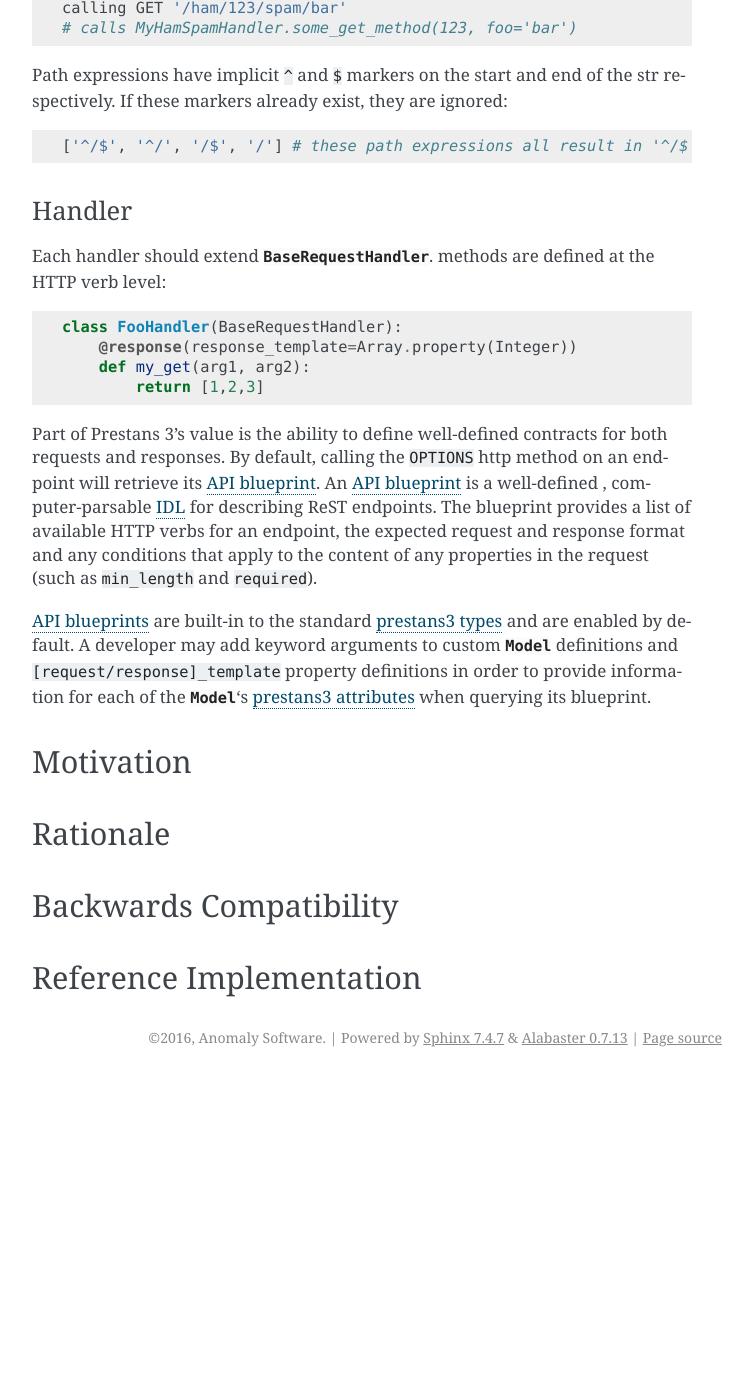
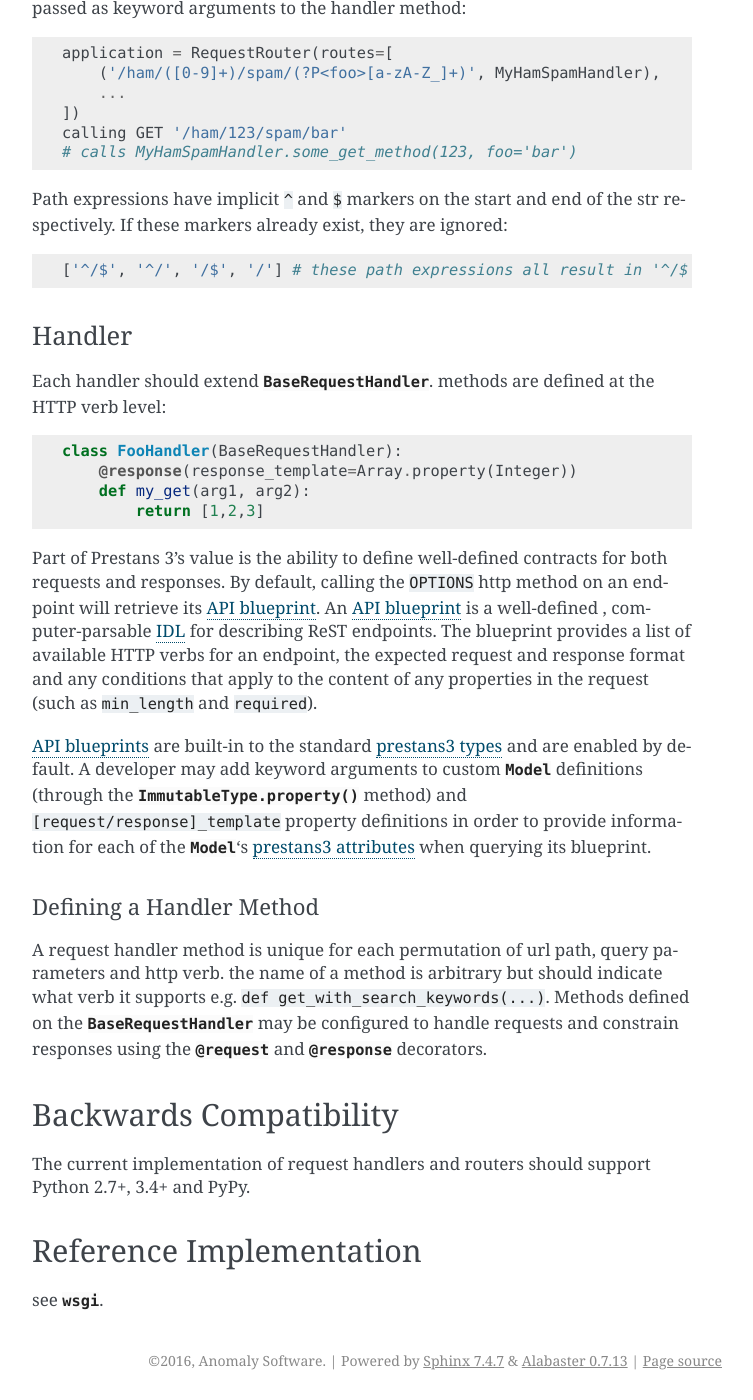
Before and after one commit to coderatchet/prestans3, a Sphinx documentation site: the page built from docs/peps/PEP-3_router_and_handler_interface.rst, in a window 1280 px wide and 1400 px high, scrolled down 1589 px. Shown: the whole window, without its empty margins (388-1141 px from the left). Built offline with Sphinx 7.4.7, drawn with Linux system fonts in a browser that asks for light colours; before the commit the page ends 2666 px from its top, so only the background shows below that; some of the changed text lies outside the part shown.

Commit message:
added more specs for PEP-3 and added some definitions to conf.py

```diff
--- a/docs/conf.py
+++ b/docs/conf.py
@@ -96,6 +96,7 @@ rst_epilog = """
 .. |emdash|  unicode:: U+2014  .. em dash
 .. |hellip|  unicode:: U+2026 .. ellipsis
     :ltrim:
+.. |copy|  unicode:: U+00A9 .. copyright symbol
 
 .. types
 .. -----
@@ -193,6 +194,15 @@ rst_epilog = """
 
 .. |ImmutableMergingDictionary|  replace:: :class:`ImmutableMergingDictionary<.ImmutableMergingDictionary>`
 .. |ImmutableMergingDictionaries|  replace:: :class:`ImmutableMergingDictionaries<.ImmutableMergingDictionary>`
+
+.. wsgi
+.. ----
+
+.. |BaseRequestHandler|  replace:: :class:`BaseRequestHandler<request_handler.BaseRequestHandler>`
+.. |BaseRequestHandlers|  replace:: :class:`BaseRequestHandlers<request_handler.BaseRequestHandler>`
+
+.. |RequestRouter|  replace:: :class:`RequestRouter<request_router.RequestRouter>`
+.. |RequestRouters|  replace:: :class:`RequestRouters<request_router.RequestRouter>`
 
 """
 
--- a/docs/peps/PEP-3_router_and_handler_interface.rst
+++ b/docs/peps/PEP-3_router_and_handler_interface.rst
@@ -13,9 +13,16 @@ handler interface will help enforce the true concepts of ReST without inhibiting
 Abstract
 --------
 
+Defines the implementation and intended use of the Prestans 3 |RequestRouter| and |BaseRequestHandler|\ .
+
 
 Copyright/Public domain
 -----------------------
+All Prestans 3 literature is licenced under `Apache Licence 2.0`_
+
+:copyright: |copy| 2016 Anomaly Software
+
+.. _Apache Licence 2.0: https://www.apache.org/licenses/LICENSE-2.0
 
 
 Specification
@@ -89,20 +95,25 @@ an endpoint, the expected request and response format and any conditions that ap
 the request (such as ``min_length`` and ``required``).
 
 |blueprints| are built-in to the standard |types| and are enabled by default. A developer may add keyword arguments to
-custom |Model| definitions and ``[request/response]_template`` property definitions in order to provide information for
-each of the |Model|\ 's |attributes| when querying its blueprint.
+custom |Model| definitions (through the :meth:`ImmutableType.property()<prestans3.types.ImmutableType.property>` method)
+and ``[request/response]_template`` property definitions in order to provide information for each of the |Model|\ 's
+|attributes| when querying its blueprint.
 
-Motivation
-----------
+Defining a Handler Method
+"""""""""""""""""""""""""
 
-
-Rationale
----------
-
+A request handler method is unique for each permutation of url path, query parameters and http verb. the name of a
+method is arbitrary but should indicate what verb it supports e.g. ``def get_with_search_keywords(...)``. Methods
+defined on the |BaseRequestHandler| may be configured to handle requests and constrain responses using the
+:func:`@request<request_handler.request>` and :func:`@response<request_handler.response>` decorators.
 
 Backwards Compatibility
 -----------------------
 
+The current implementation of request handlers and routers should support Python 2.7+, 3.4+ and PyPy.
+
 
 Reference Implementation
 ------------------------
+
+see :mod:`~prestans3.wsgi`.
```
Also changed, not shown: other parts of docs/peps/PEP-3_router_and_handler_interface.rst (+4 -5 lines).
